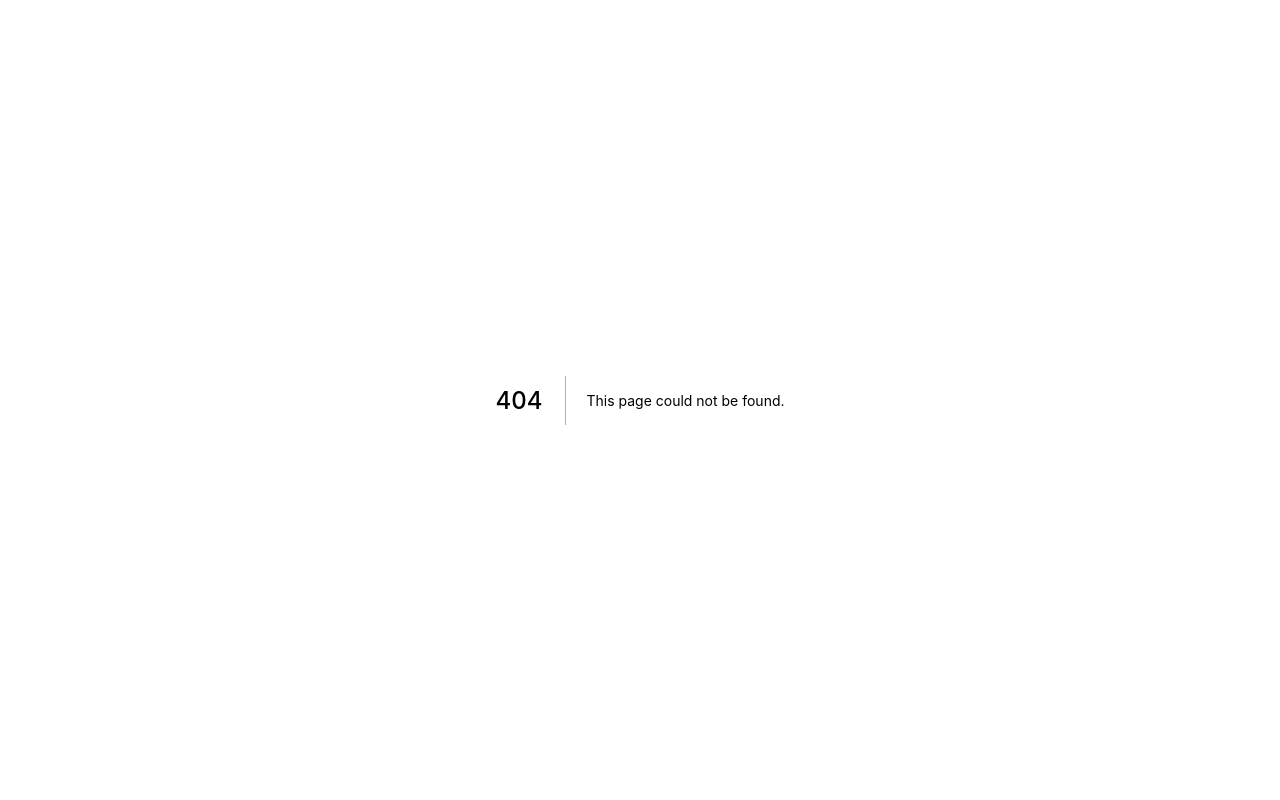
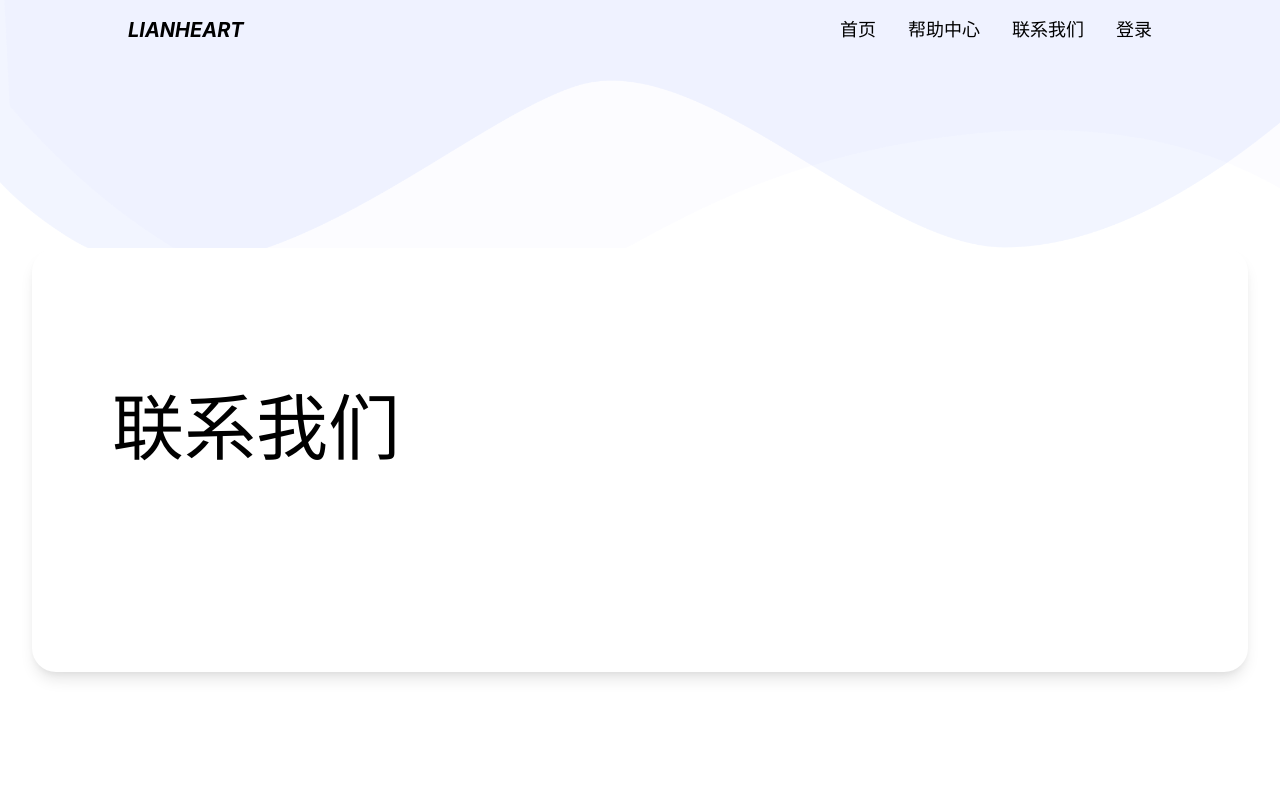
Before and after one commit to UnionMusic/lianhe.art, a Next.js app: page /contact in a window 1280 px wide. Before the commit this address had no page. Shown: the top 800 px of the page. Built offline with nearby package versions, Linux system fonts and the light colour scheme.

Commit message:
feat: add contact page

```diff
--- a/src/components/Layout/Header.tsx
+++ b/src/components/Layout/Header.tsx
@@ -16,7 +16,7 @@ const Header: React.FC = () => {
                 帮助中心
               </a>
             </Link>
-            <Link href="/">
+            <Link href="/contact">
               <a rel="noreferrer noopener" className="transition duration-500 ease-in-out hover:text-blue-500 active">
                 联系我们
               </a>
--- /dev/null
+++ b/src/pages/contact.tsx
@@ -0,0 +1,25 @@
+import { Layout } from '../components/Layout'
+import { NextPage } from 'next'
+
+const AboutPage: NextPage = () => (
+  <Layout title="联系我们">
+    <div className="md:container md:mx-auto">
+      <div className="min-h-screen py-6 flex flex-col justify-center sm:py-12">
+        <div className="relative px-4 py-10 bg-white shadow-lg sm:rounded-3xl sm:p-20">
+          <div className="relative py-8">
+            <div>
+              <h1 className="text-7xl my-8">联系我们</h1>
+            </div>
+            <div className="divide-y divide-gray-200">
+              <div className="py-8 text-base leading-6 space-y-4 text-gray-700 sm:text-lg sm:leading-7">
+
+              </div>
+            </div>
+          </div>
+        </div>
+      </div>
+    </div>
+  </Layout>
+)
+
+export default AboutPage
```
